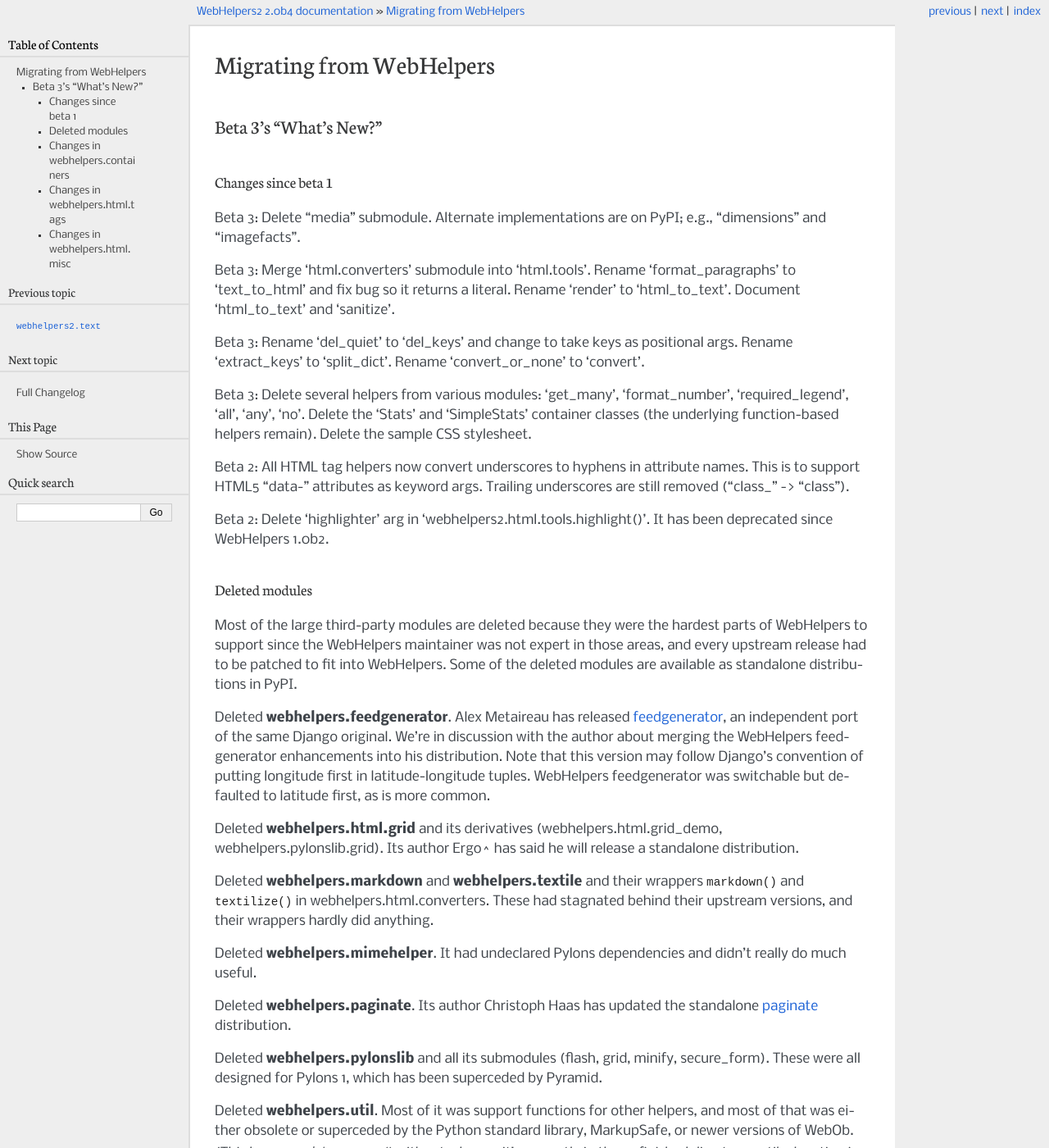
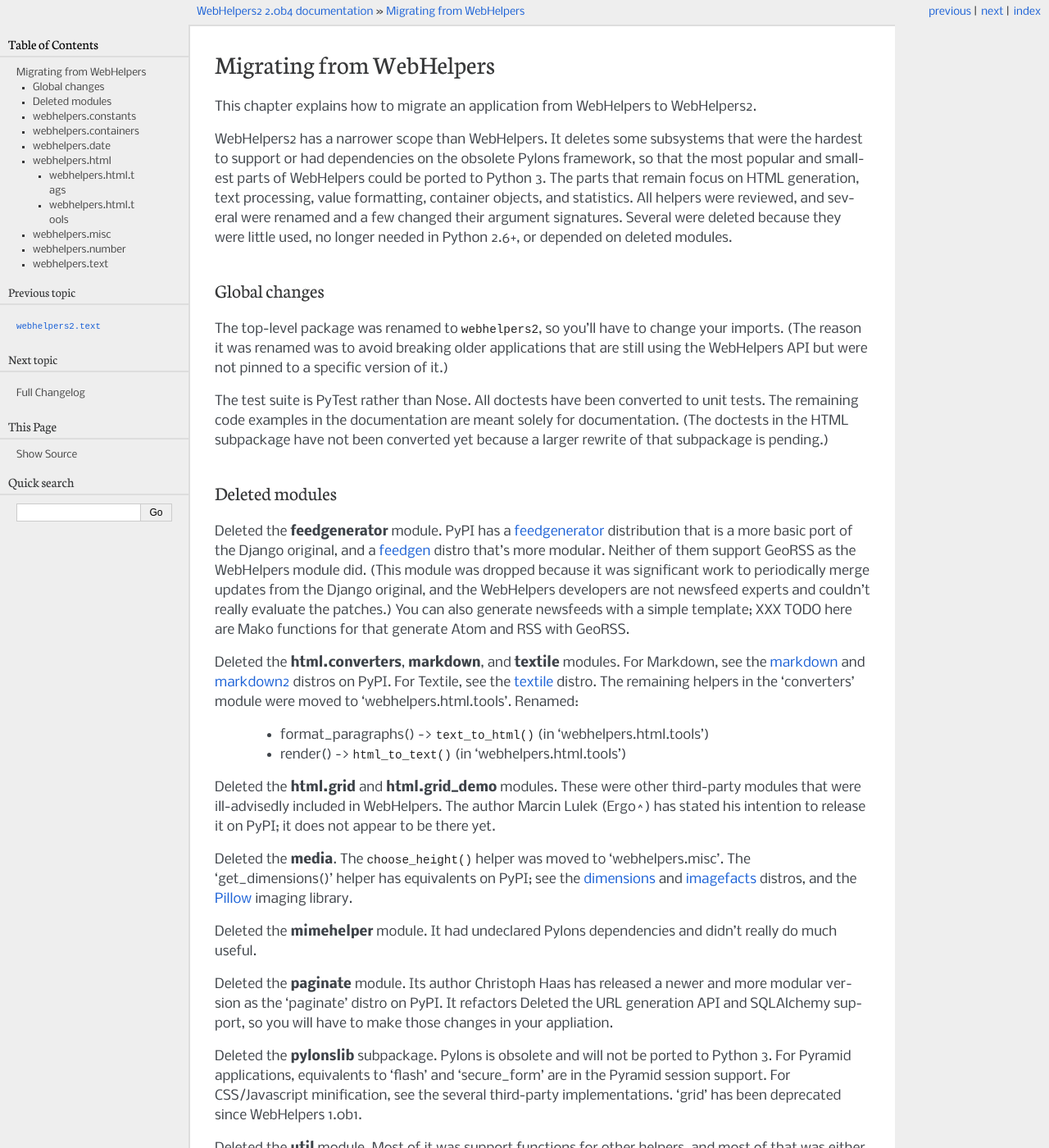
Before and after one commit to mikeorr/WebHelpers2, a Sphinx documentation site: the page built from docs/migrate.rst, in a window 1280 px wide and 1400 px high. Shown: the whole window at 82% size. Built offline with Sphinx 7.4.7, drawn with Linux system fonts in a browser that asks for light colours; some of the changed text lies outside the part shown.

Commit message:
Finish migration chapter.

```diff
--- a/docs/migrate.rst
+++ b/docs/migrate.rst
@@ -3,100 +3,173 @@
 Migrating from WebHelpers
 %%%%%%%%%%%%%%%%%%%%%%%%%
 
+This chapter explains how to migrate an application from WebHelpers to
+WebHelpers2.
 
-Beta 3's "What's New?"
-======================
+WebHelpers2 has a narrower scope than WebHelpers. It deletes some subsystems
+that were the hardest to support or had dependencies on the obsolete Pylons
+framework, so that the most popular and smallest parts of WebHelpers could be
+ported to Python 3. The parts that remain focus on HTML generation, text
+processing, value formatting, container objects, and statistics. All helpers
+were reviewed, and several were renamed and a few changed their argument
+signatures. Several were deleted because they were little used, no longer
+needed in Python 2.6+, or depended on deleted modules.
 
-Changes since beta 1
+Global changes
+==============
+
+The top-level package was renamed to ``webhelpers2``, so you'll have to change
+your imports. (The reason it was renamed was to avoid breaking older
+applications that are still using the WebHelpers API but were not pinned to a
+specific version of it.)
+
+The test suite is PyTest rather than Nose. All doctests have been converted to
+unit tests. The remaining code examples in the documentation are meant solely
+for documentation. (The doctests in the HTML subpackage have not been
+converted yet because a larger rewrite of that subpackage is pending.)
+
+Deleted modules
+===============
+
+Deleted the **feedgenerator** module. PyPI has a feedgenerator_ distribution
+that is a more basic port of the Django original, and a feedgen_ distro that's
+more modular. Neither of them support GeoRSS as the WebHelpers module did.
+(This module was dropped because it was significant work to periodically merge
+updates from the Django original, and the WebHelpers developers are not
+newsfeed experts and couldn't really evaluate the patches.) You can also
+generate newsfeeds with a simple template; XXX TODO here are Mako functions for
+that generate Atom and RSS with GeoRSS.
+
+Deleted the **html.converters**, **markdown**, and **textile** modules.
+For Markdown, see the markdown_ and markdown2_ distros on PyPI. For Textile,
+see the textile_ distro. The remaining helpers in the 'converters' module were
+moved to 'webhelpers.html.tools'. Renamed:
+
+    * format_paragraphs() -> ``text_to_html()`` (in 'webhelpers.html.tools')
+    * render() -> ``html_to_text()`` (in 'webhelpers.html.tools')
+
+Deleted the **html.grid** and **html.grid_demo** modules. These were other
+third-party modules that were ill-advisedly included in WebHelpers.  The author
+Marcin Lulek (Ergo^) has stated his intention to release it on PyPI; it does
+not appear to be there yet.
+
+Deleted the **media**.  The ``choose_height()`` helper was moved to
+'webhelpers.misc'. The 'get_dimensions()' helper has equivalents on PyPI; see
+the dimensions_ and imagefacts_ distros, and the Pillow_ imaging library.
+
+Deleted the **mimehelper** module. It had undeclared Pylons dependencies
+and didn't really do much useful.
+
+Deleted the **paginate** module. Its author Christoph Haas has released a
+newer and more modular version as the 'paginate' distro on PyPI. It refactors
+Deleted the URL generation API and SQLAlchemy support, so you will have to make those
+changes in your appliation.
+
+Deleted the **pylonslib** subpackage. Pylons is obsolete and will not be
+ported to Python 3. For Pyramid applications, equivalents to 'flash' and
+'secure_form' are in the Pyramid session support. For CSS/Javascript
+minification, see the several third-party implementations. 'grid' has been
+deprecated since WebHelpers 1.0b1.
+
+Deleted the **util** module. Most of it was support functions for other
+helpers, and most of that was either obsolete or superceded by the Python
+standard library, MarkupSafe, or newer versions of WebOb. (This leaves
+*update_params()* without a home; it’s currently in the 'unfinished' directory in
+Deleted the source distribution until a location is determined.)
+
+
+webhelpers.constants
+====================
+
+No changes.
+
+
+webhelpers.containers
+=====================
+
+Renamed helpers:
+
+    * del_quiet() -> ``del_keys()``
+    * except_keys() -> ``copy_keys_except()``
+    * extract_keys() -> ``split_dict()``
+    * only_some_keys() -> ``copy_keys()``
+
+In all these helpers the ``keys`` argument changed to ``\*keys``, so pass the
+keys as positional arguments rather than in an iterable.
+
+Deleted 'get_many()'. It was little used.
+
+Deleted 'Accumulator'. Use ``collections.defaultdict(list)`` in the standard
+library or WebOb's 'MultiDict'.
+
+Deleted 'UniqueAccumulator'. Use ``collections.defaultdict(set)`` in the
+standard library.
+
+webhelpers.date
+===============
+
+No changes.
+
+
+webhelpers.html
+===============
+
+A rewrite of the HTML subpackage is pending. It's still unclear whether it will be
+compatible, or require changing imports, or require changing helper names and
+arguments. The MarkupSafe dependency will probably be retained, although there
+may be a callback to provide your own implementation. MarkupSafe 0.16
+dropped compatibility with Python 3.0 - 3.2 (it's still compatible with 2.6,
+2.7, or 3.3), so if you're running under an early version of Python 3 you'll
+have to use MarkupSafe 0.15. (But WebHelpers2 is not yet compatible with Python
+3 anyway.)
+
+All tag-generating helpers now convert underscores to hyphens in attribute
+names. This is to support HTML5 "data-" attributes as keyword args. Trailing
+underscores are still removed ("class\_" -> "class"). This was implemented at
+the lowest level, so all the low-level helpers in the 'builder' module and the
+high-level helpers in the 'tags' module have this feature.
+
+
+webhelpers.html.tags
 --------------------
 
-Beta 3:
-Delete "media" submodule. Alternate implementations are on PyPI; e.g.,
-"dimensions" and "imagefacts".
+The ``image()`` helper no longer accepts args 'path' or 'use_pil', and raises
+TypeError if they are specified. These depended on the 'media' module which was
+deleted. To perform the equivalent, write a wrapper function that uses one of
+the 'media' alternatives discussed above to parse the dimensions from an image
+file. A future version of WebHelpers2 may reintroduce an API for this, but you
+would have to supply your own callback function to do the parsing.
 
-Beta 3:
-Merge 'html.converters' submodule into 'html.tools'. Rename 'format_paragraphs'
-to 'text_to_html' and fix bug so it returns a literal. Rename 'render' to
-'html_to_text'. Document 'html_to_text' and 'sanitize'.
+Deleted 'required_legend()'. Put equivalent HTML in your template manually.
 
-Beta 3:
-Rename 'del_quiet' to 'del_keys' and change to take keys as positional args.
-Rename 'extract_keys' to 'split_dict'.  Rename 'convert_or_none' to 'convert'.
+Deleted the 'Doctype' class. Use simply "<!DOCTYPE html>" for HTML 5.
 
-Beta 3:
-Delete several helpers from various modules: 'get_many', 'format_number',
-'required_legend', 'all', 'any', 'no'.
-Delete the 'Stats' and 'SimpleStats' container classes (the underlying
-function-based helpers remain).
-Delete the sample CSS stylesheet.
+Deleted the sample CSS stylesheet.
 
-Beta 2:
-All HTML tag helpers now convert underscores to hyphens in attribute
-names. This is to support HTML5 "data-" attributes as keyword args. Trailing
-underscores are still removed ("class\_" -> "class").
 
-Beta 2:
-Delete 'highlighter' arg in 'webhelpers2.html.tools.highlight()'. It has been
-deprecated since WebHelpers 1.0b2.
+webhelpers.html.tools
+---------------------
 
-Deleted modules
----------------
+Deleted the 'highlighter' arg in ``highlight()``. It has been deprecated since
+WebHelpers 1.0b2.
 
-Most of the large third-party modules are deleted because they were the hardest
-parts of WebHelpers to support since the WebHelpers maintainer was not expert
-in those areas, and every upstream release had to be patched to fit into
-WebHelpers. Some of the deleted modules are available as standalone
-distributions in PyPI.
 
-Deleted **webhelpers.feedgenerator**. Alex Metaireau has released feedgenerator_, an
-independent port of the same Django original. We're in discussion with the
-author about merging the WebHelpers feedgenerator enhancements into his
-distribution. Note that this version may follow Django's convention of
-putting longitude first in latitude-longitude tuples. WebHelpers
-feedgenerator was switchable but defaulted to latitude first, as is more common.
+webhelpers.misc
+===============
 
-Deleted **webhelpers.html.grid** and its derivatives (webhelpers.html.grid_demo,
-webhelpers.pylonslib.grid). Its author Ergo^ has said he will release a
-standalone distribution.
+Renamed helpers:
 
-Deleted **webhelpers.markdown** and **webhelpers.textile** and their wrappers
-``markdown()`` and ``textilize()`` in webhelpers.html.converters.
-These had stagnated behind their upstream versions, and their wrappers hardly
-did anything.
+    * convert_or_none() -> ``convert()``
+    * subclasses_only() -> ``subclasses_of()``
 
-Deleted **webhelpers.mimehelper**. It had undeclared Pylons dependencies and
-didn't really do much useful.
+Deleted 'all()', 'any()', and 'no()'. For the first two without a predicate,
+use the Python builtins ``all()`` or ``any()`` (added in Python 2.5). For 'no'
+or to use a predicate, copy the WebHelpers implementations (which were borrowed
+from Python's ``itertools`` documentation).
 
-Deleted **webhelpers.paginate**. Its author Christoph Haas has updated the
-standalone paginate_ distribution.
-
-Deleted **webhelpers.pylonslib** and all its submodules (flash, grid, minify,
-secure_form). These were all designed for Pylons 1, which has been superceded
-by Pyramid.
-
-Deleted **webhelpers.util**. Most of it was support functions for other helpers,
-and most of that was either obsolete or superceded by the Python standard
-library, MarkupSafe, or newer versions of WebOb. (This leaves *update_params()*
-without a home; it's currently in the unfinished directory until a location is
-determined.)
-
-Changes in webhelpers.containers
---------------------------------
-
-Deleted 'Accumulator'.  Use ``collections.defaultdict(list)`` in stdlib or
-WebOb's MultiDict.
-
-Deleted 'UniqueAccumulator'.  Use ``collections.defaultdict(set)`` in stdlib.
-
-Changes in webhelpers.html.tags
--------------------------------
-
-Deleted 'Doctype'. Use simply "<!DOCTYPE html>" for HTML 5.
-
-Changes in webhelpers.html.misc
--------------------------------
-
-Renamed 'subclasses_only()' to ``subclasses_of()``.
+Deleted 'format_number()'. To display a number with thousands separators, use
+``"{:,}".format(12346)`` (which always uses commas) or ``"{:n}".format(12345)``
+(which uses the locale-specific separator). The former was added in Python 2.7.
 
 Deleted 'DeclarativeException'. It was too specialized for general use.
 
@@ -104,5 +177,28 @@ Deleted 'OverwriteError'. Python 3 may add an exception for this; otherwise you
 can use one of the stdlib exceptions or make your own.
 
 
-.. _feedgenerator: http://pypi.python.org/pypi/feedgenerator/1.2.1
-.. _paginate: http://pypi.python.org/pypi/paginate/0.4.0
+webhelpers.number
+=================
+
+Deleted the 'Stats' and 'SimpleStats' classes. The underlying function-based
+helpers remain.
+
+
+webhelpers.text
+===============
+
+Changed the argument signature of ``series()``. The items are now positional
+args instead of an iterable, and the keyword args are renamed to ``conj`` and
+``strict``.
+
+
+
+.. _dimensions: http://pypi.python.org/pypi/dimensions
+.. _feedgenerator: http://pypi.python.org/pypi/feedgenerator
+.. _feedgen: http://pypi.python.org/pypi/feedgen
+.. _imagefacts: http://pypi.python.org/pypi/imagefacts
+.. _markdown: http://pypi.python.org/pypi/markdown
+.. _markdown2: http://pypi.python.org/pypi/markdown2
+.. _Pillow: http://pypi.python.org/pypi/Pillow
+.. _paginate: http://pypi.python.org/pypi/paginate
+.. _textile: http://pypi.python.org/pypi/textile
```
